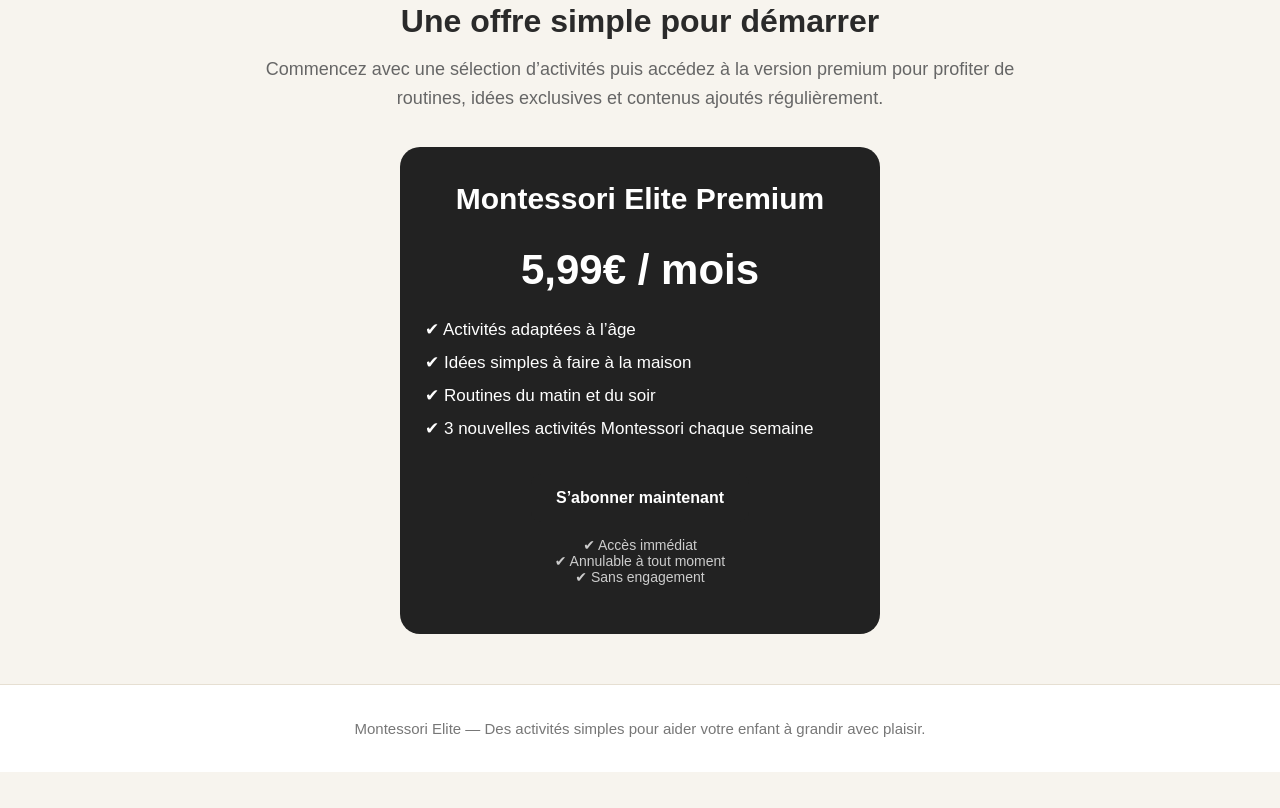
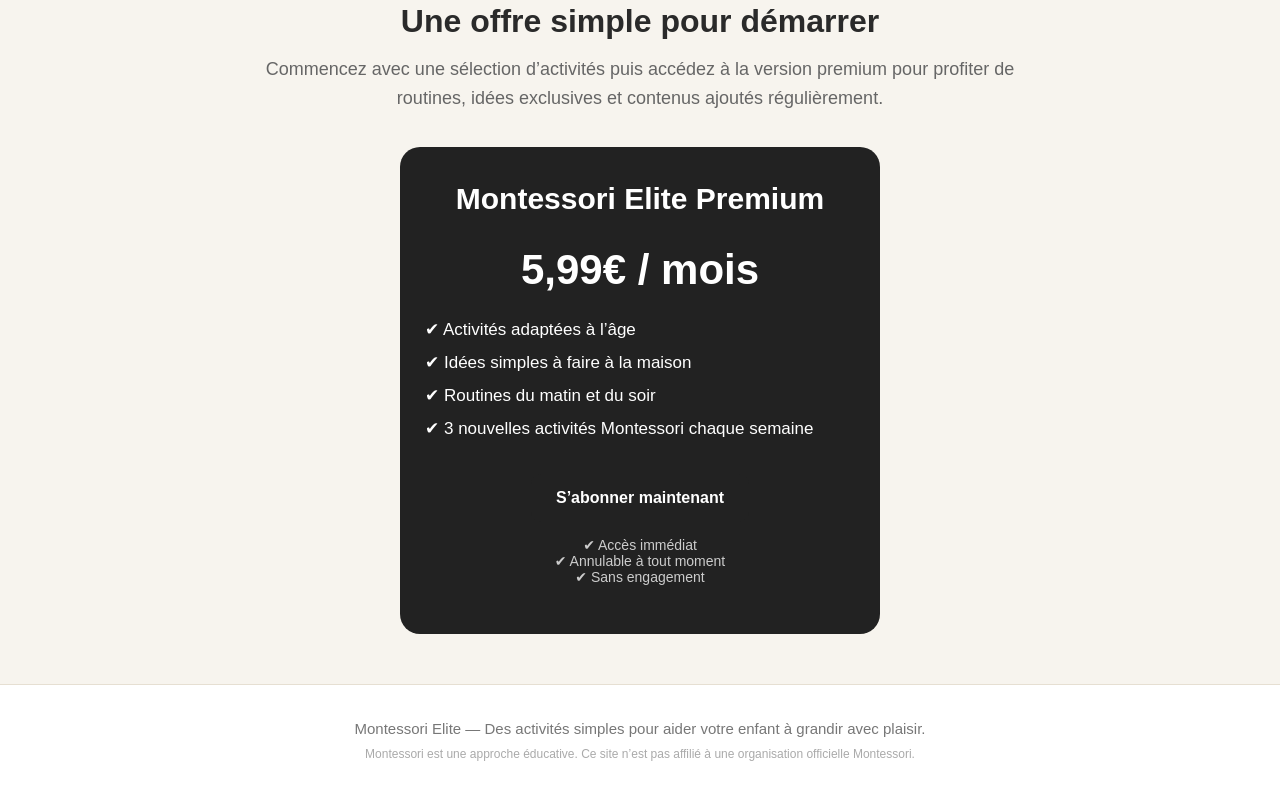
Before and after one commit to Tony-createur/montessori-elite, a plain HTML site: page index.html in a window 1280 px wide. Shown: the part 1451-2259 px from the top of the page. Before the commit the page ends 2223 px from the top, so only its background shows below. Drawn offline with Linux system fonts and the light colour scheme.

Commit message:
Update index.html

```diff
--- a/index.html
+++ b/index.html
@@ -272,8 +272,12 @@
   </section>
 
   <div class="footer">
-    Montessori Elite — Des activités simples pour aider votre enfant à grandir avec plaisir.
-  </div>
+  Montessori Elite — Des activités simples pour aider votre enfant à grandir avec plaisir.
+
+  <p style="font-size:12px;color:#aaa;margin-top:10px;">
+    Montessori est une approche éducative. Ce site n’est pas affilié à une organisation officielle Montessori.
+  </p>
+</div>
 
 </body>
 </html>
```
